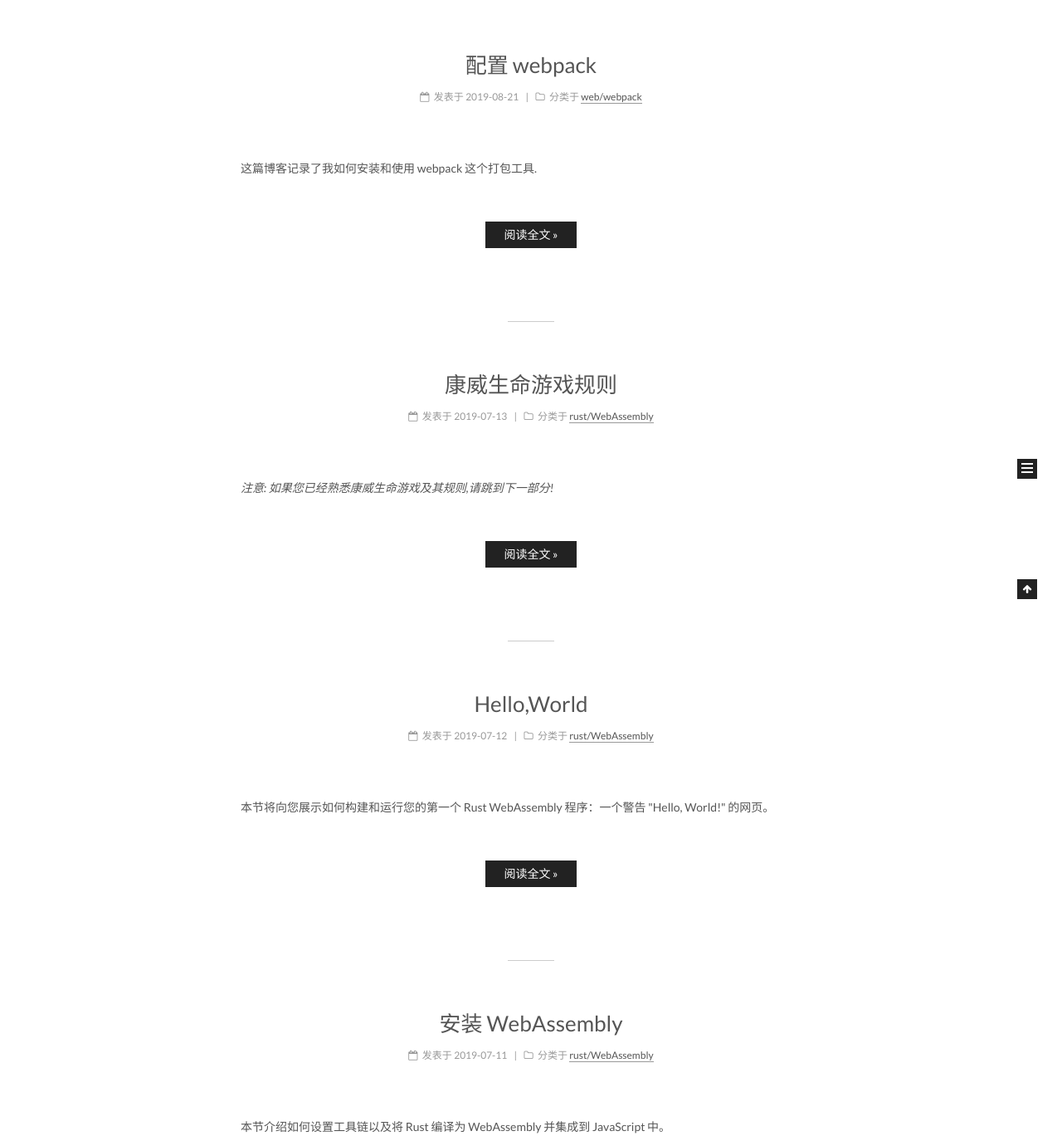
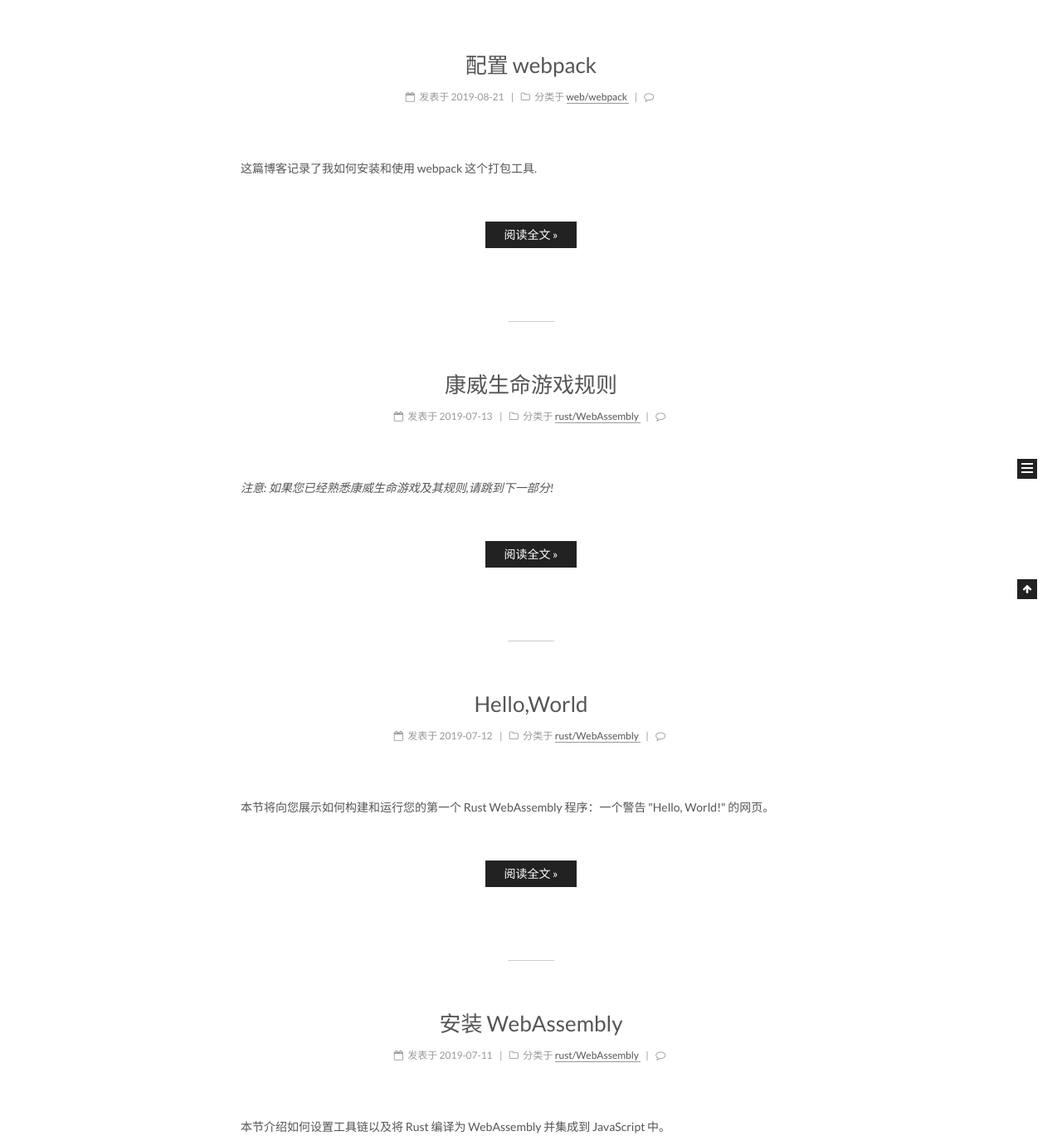
Before and after one commit to lkighy/lkighy.github.io, a Jekyll site: the page built from index.html, in a window 1280 px wide. Shown: the part 278-1647 px from the top of the page at 83% size. Built offline with Jekyll 4.4.1, drawn with Linux system fonts in a browser that asks for light colours; the list of posts is cut into pages by our own code; comment, search, counter and statistics services are not loaded.

Commit message:
修改了配置文件,启动了评论服务,启用了 谷歌分析

```diff
--- a/_config.yml
+++ b/_config.yml
@@ -266,7 +266,7 @@ sidebar:
   #  - always  expand for all pages automatically
   #  - hide    expand only when click on the sidebar toggle icon.
   #  - remove  Totally remove sidebar including sidebar toggle.
-  display: post
+  display: hide
   #display: always
   #display: hide
   #display: remove
@@ -382,8 +382,8 @@ han: false
 
 # Disqus
 disqus:
-  enable: false
-  shortname:
+  enable: true
+  shortname: lkighy
   count: true
   # hide comments (visitors need to click to load the comments)
   # count need to be false when hide is true
@@ -464,7 +464,7 @@ gitalk:
 #google_site_verification:
 
 # Google Analytics
-#google_analytics:
+google_analytics: UA-146146679-1
 
 # Yandex Webmaster tools verification setting
 # See: https://webmaster.yandex.ru/
```
